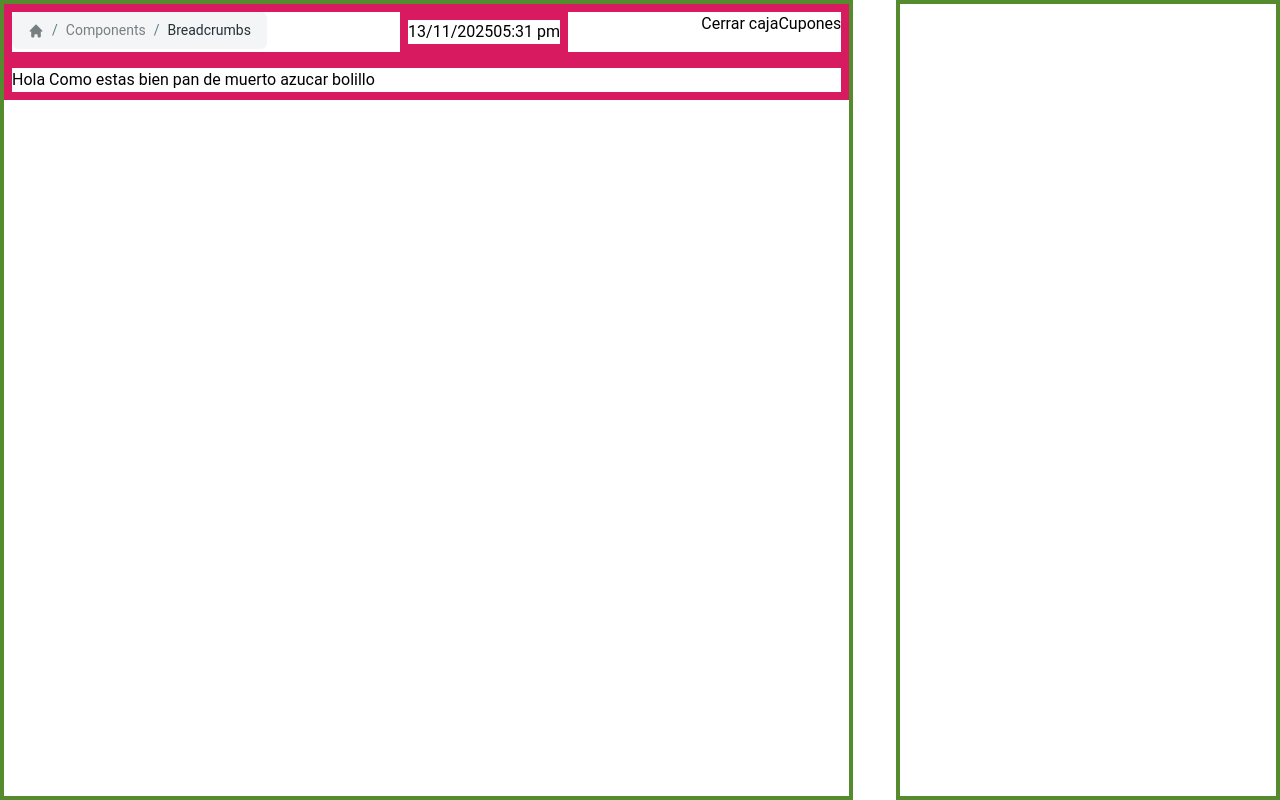
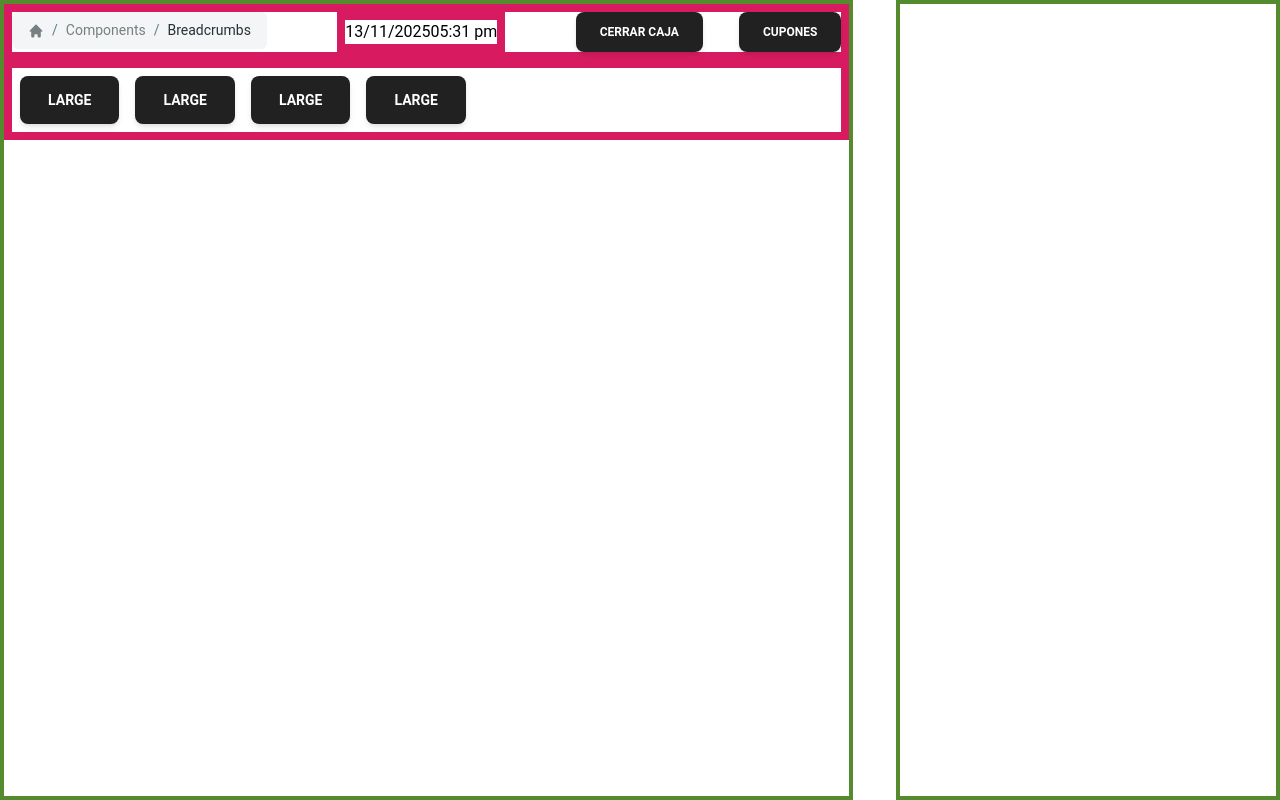
Before and after one commit to JuanCarlosBriones/Sistema-de-ventas-P-A-N, a React (Vite) app in the folder frontend/frontend-p-a-n/: page /home in a window 1280 px wide. Built offline with nearby package versions, Linux system fonts and the light colour scheme; a web font is replaced by a local one.

Commit message:
update241020251356

```diff
--- a/frontend/frontend-p-a-n/index.html
+++ b/frontend/frontend-p-a-n/index.html
@@ -3,7 +3,7 @@
   <head>
     <meta charset="UTF-8" />
     <meta name="viewport" content="width=device-width, initial-scale=1.0" />
-    <title>Inicio sesión P.A.N</title>
+    <title id="titulo">Inicio sesión P.A.N</title>
   </head>
   <body>
     <div id="root"></div>
--- a/frontend/frontend-p-a-n/package.json
+++ b/frontend/frontend-p-a-n/package.json
@@ -16,6 +16,7 @@
     "motion": "^12.23.24",
     "react": "^18.2.0",
     "react-dom": "^18.2.0",
+    "react-helmet-async": "^2.0.5",
     "sonner": "^2.0.7",
     "wouter": "^3.7.1"
   },
--- a/frontend/frontend-p-a-n/src/homeComponents/MenuInicioComponents/Buttons.jsx
+++ b/frontend/frontend-p-a-n/src/homeComponents/MenuInicioComponents/Buttons.jsx
@@ -1,8 +1,12 @@
+import { Button } from "@material-tailwind/react"
 
 function CerrarCaja(){
     return(
         <>
-            Cerrar caja
+            <div className="mr-3">
+                <Button size="md">Cerrar caja</Button>
+            </div>
+
         </>
     )
 }
@@ -10,7 +14,10 @@ function CerrarCaja(){
 function Cupones(){
     return(
         <>
-            Cupones
+            <div className="mr-6">
+
+            </div>
+            <Button size="md">Cupones</Button>
         </>
     )
 }
--- a/frontend/frontend-p-a-n/src/homeComponents/menuInicio.jsx
+++ b/frontend/frontend-p-a-n/src/homeComponents/menuInicio.jsx
@@ -11,7 +11,7 @@ function MenuInicio(){
                     <MostrarFecha />
                     <MostrarHora />
                 </div>
-                <div>
+                <div className="flex justify-between">
                     <CerrarCaja />
                     <Cupones />
                 </div>
--- a/frontend/frontend-p-a-n/src/homeComponents/opciones.jsx
+++ b/frontend/frontend-p-a-n/src/homeComponents/opciones.jsx
@@ -1,13 +1,13 @@
+import { ButtonOption } from "./opcionesComponents/OptionButton"
+
 function OpcionesInicio(){
     return(
         <>
-            <div className="border-8 border-pink-600 w-auto">
-                Hola
-                Como estas
-                bien
-                pan de muerto
-                azucar
-                bolillo
+            <div className="flex justify-start border-8 border-pink-600 w-auto">
+                <ButtonOption />
+                <ButtonOption />
+                <ButtonOption />
+                <ButtonOption />
             </div>
         </>
     )
--- /dev/null
+++ b/frontend/frontend-p-a-n/src/homeComponents/opcionesComponents/OptionButton.jsx
@@ -0,0 +1,11 @@
+import { Button } from "@material-tailwind/react";
+
+export function ButtonOption(){
+    return(
+        <>
+            <div className="m-2">
+                <Button size="lg">large</Button>
+            </div>
+        </>
+    )
+}
--- a/frontend/frontend-p-a-n/src/main.jsx
+++ b/frontend/frontend-p-a-n/src/main.jsx
@@ -2,6 +2,7 @@ import { StrictMode } from 'react'
 import { createRoot } from 'react-dom/client'
 import './index.css'
 import App from './App.jsx'
+import { HelmetProvider } from 'react-helmet-async'
 
 
 
@@ -10,7 +11,9 @@ import { ThemeProvider } from '@material-tailwind/react'
 createRoot(document.getElementById('root')).render(
   <StrictMode>
     <ThemeProvider>
-      <App />
+      <HelmetProvider>
+        <App />
+      </HelmetProvider>
     </ThemeProvider>
   </StrictMode>,
 )
--- a/frontend/frontend-p-a-n/src/views/vistaCajero.jsx
+++ b/frontend/frontend-p-a-n/src/views/vistaCajero.jsx
@@ -13,7 +13,6 @@ function vistaCajero(){
                     <OpcionesInicio />
                 </div>
                 <div className=" basis-[30vw] border-4  border-light-green-800 w-screen h-screen">
-
                 </div>
             </div>
         </>
```
Also changed, not shown: frontend/frontend-p-a-n/src/homeComponents/panelPrincipalComponents/ItemPan.jsx (added), frontend/frontend-p-a-n/src/hook/Titulo.jsx (added), 1 other file (tests, documents, lock files or other folders).
